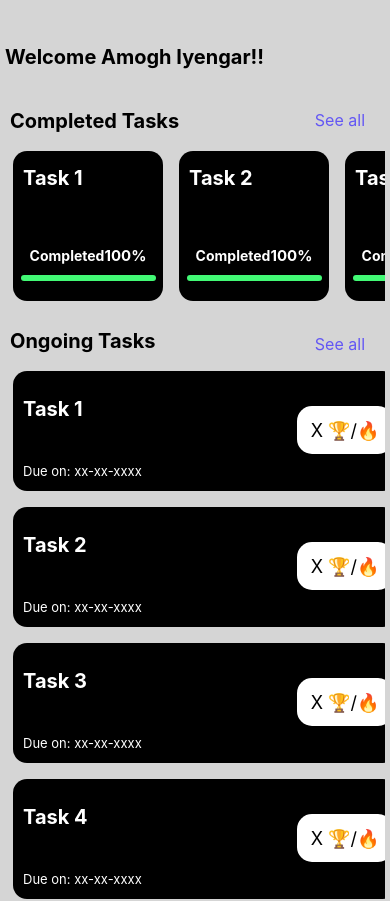
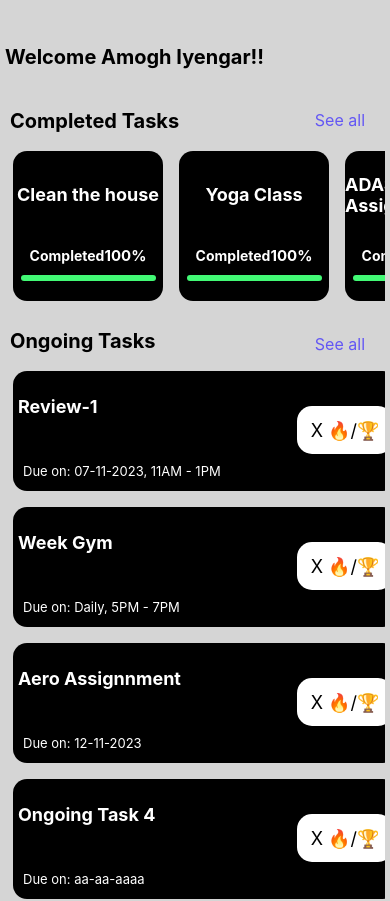
Before and after one commit to Zafcar/Major-Topic-HabitAI, a React Native app: screen /homeScreen in a window 390 px wide. Shown: the top 901 px of the page. Built offline with nearby package versions, Linux system fonts and the light colour scheme.

Commit message:
Review - 1 Changes to the code have been made
CHECK WHATSAPP

```diff
--- a/CompletedTaskDetails.js
+++ b/CompletedTaskDetails.js
@@ -13,12 +13,14 @@ import { TopScreenDisplay } from "./ToolBars";
 
 function TaskDetailsScreen() {
   const navigation = useNavigation();
+  const subtaskTexts = ["Kitchen", "Bedroom 1", "Bedroom 2", "Bedroom 3", "Living Room"];
+
 
   return (
     <View style={styles.container}>
       <TopScreenDisplay navigation={navigation} title={"Completed Task Details"} />
 
-      <Text style={styles.heading}>Task name</Text>
+      <Text style={styles.heading}>Clean the house</Text>
 
       <View style={styles.dueDateContainer}>
         <View style={styles.iconBackground}>
@@ -26,13 +28,13 @@ function TaskDetailsScreen() {
         </View>
         <View style={styles.dueDateTextContainer}>
           <Text style={styles.dueDateText}>Due Date</Text>
-          <Text style={styles.dueDate}>xx-xx-xxxx</Text>
+          <Text style={styles.dueDate}>06-11-2023</Text>
         </View>
       </View>
 
       <Text style={styles.heading}>Details</Text>
       <View style={styles.projectDetails}>
-        <Text style={styles.projectText}>Task Details.</Text>
+        <Text style={styles.projectText}>Complete cleaning of the house including first floor rooms. </Text>
       </View>
 
       <View style={styles.progressContainer}>
@@ -48,10 +50,10 @@ function TaskDetailsScreen() {
       </View>
 
       <ScrollView style={styles.scrollContainer}>
-        {[1, 2, 3, 4, 5].map((i) => (
-          <View key={i} style={styles.subTaskRow}>
+      {subtaskTexts.map((text, index) => (
+      <View key={index} style={styles.subTaskRow}>
       <TouchableOpacity style={styles.subTaskButton} onPress={() => {}}>
-              <Text style={styles.subTaskButtonText}>{`Sub task ${i}`}</Text>
+        <Text style={styles.subTaskButtonText}>{text}</Text>
       </TouchableOpacity>
       <TouchableOpacity style={styles.checkButton}>
         <FontAwesome5 name="check" size={14} color="white" />
@@ -59,6 +61,7 @@ function TaskDetailsScreen() {
        </View>
       ))}
       </ScrollView>
+
 
       <TouchableOpacity style={styles.lastButton}>
         <Text style={styles.lastButtonText}>Edit task</Text>
--- a/HomeScreen.js
+++ b/HomeScreen.js
@@ -12,12 +12,17 @@ import { BottonTools } from "./ToolBars";
 
 function HomeScreen() {
   const navigation = useNavigation();
+  const completedTaskTexts = ["Clean the house", "Yoga Class", "ADAS Assignment", "Task 4", "Task 5", "Task 6"];
+  const ongoingTaskTexts = ["Review-1", "Week Gym", "Aero Assignnment", "Ongoing Task 4", "Ongoing Task 5", "Ongoing Task 6", "Ongoing Task 7"];
+
+  const dueDates = ["07-11-2023, 11AM - 1PM", "Daily, 5PM - 7PM", "12-11-2023", "aa-aa-aaaa", "bb-bb-bbbb", "cc-cc-cccc", "dd-dd-dddd"];
+
   return (
     <View style={styles.container}>
       <UserDisplay />
-      <CompletedTasks navigation={navigation} />
+      <CompletedTasks navigation={navigation} completedTaskTexts={completedTaskTexts} />
       <View style={{ flex: 1 }}>
-        <OngoingTasks navigation={navigation} />
+        <OngoingTasks navigation={navigation} ongoingTaskTexts={ongoingTaskTexts} dueDates={dueDates} />
       </View>
       <BottonTools navigation={navigation} currentpage={"homeScreen"} />
     </View>
@@ -25,7 +30,7 @@ function HomeScreen() {
 }
 
 function UserDisplay() {
-  const name = "Amogh Iyengar"; //Name changed here later on
+  const name = "Amogh Iyengar";
   return (
     <Text style={[styles.welcomeText, { color: "black", marginTop: 40 }]}>
       Welcome {name}!!
@@ -33,7 +38,7 @@ function UserDisplay() {
   );
 }
 
-function CompletedTasks({ navigation }) {
+function CompletedTasks({ navigation, completedTaskTexts }) {
   return (
     <View style={styles.categoriesContainer}>
       <Text style={[styles.categoryText, { color: "black", marginLeft: 5 }]}>
@@ -55,33 +60,27 @@ function CompletedTasks({ navigation }) {
         showsHorizontalScrollIndicator={false}
         contentContainerStyle={styles.buttonContainer}
       >
-        {Array.from({ length: 6 }).map((_, index) => (
-          <CompletedTask key={index} count={index} navigation={navigation} />
+        {completedTaskTexts.map((text, index) => (
+          <CompletedTask key={index} text={text} navigation={navigation} />
         ))}
       </ScrollView>
     </View>
   );
 }
 
-function CompletedTask({ count, navigation }) {
+function CompletedTask({ text, navigation }) {
   return (
     <TouchableOpacity
       style={[styles.completedButton, { borderRadius: 14 }]}
       onPress={() => navigation.navigate("completedTaskDetails")}
     >
-      <View style={{ flex: 1 }}>
+      <View style={{ flex: 1, justifyContent: 'center', alignItems: 'center' }}>
         <Text
           style={[
-            styles.buttonText,
-            {
-              fontWeight: "bold",
-              color: "white",
-              marginTop: 15,
-              marginLeft: -65,
-            },
+            styles.completedButtonText,
           ]}
         >
-          Task {count + 1}
+          {text}
         </Text>
       </View>
       <View
@@ -123,7 +122,7 @@ function CompletedTask({ count, navigation }) {
   );
 }
 
-function OngoingTasks({ navigation }) {
+function OngoingTasks({ navigation, ongoingTaskTexts, dueDates }) {
   return (
     <View style={styles.categoriesContainer}>
       <Text
@@ -146,19 +145,18 @@ function OngoingTasks({ navigation }) {
         See all
       </Text>
       <ScrollView
-        contentContainerStyle={{}}
-        style={styles.buttonContainer}
+        contentContainerStyle={styles.buttonContainer}
         snapToEnd={false}
       >
-        {Array.from({ length: 7 }).map((_, index) => (
-          <OngoingTask key={index} count={index} navigation={navigation} />
+        {ongoingTaskTexts.map((text, index) => (
+          <OngoingTask key={index} text={text} dueDate={dueDates[index]} navigation={navigation} />
         ))}
       </ScrollView>
     </View>
   );
 }
 
-function OngoingTask({ count, navigation }) {
+function OngoingTask({ text, dueDate, navigation }) {
   return (
     <TouchableOpacity
       style={styles.ongoingButtonContainer}
@@ -168,16 +166,10 @@ function OngoingTask({ count, navigation }) {
         <View style={{ flexDirection: "row", alignItems: "center", flex: 1 }}>
           <Text
             style={[
-              styles.buttonText,
-              {
-                fontWeight: "bold",
-                color: "white",
-                marginLeft: 10,
-                marginTop: -45,
-              },
+              styles.ongoingButtonText,
             ]}
           >
-            Task {count + 1}
+            {text}
           </Text>
         </View>
         <Text
@@ -189,7 +181,7 @@ function OngoingTask({ count, navigation }) {
             bottom: 12,
           }}
         >
-          Due on: xx-xx-xxxx
+          Due on: {dueDate}
         </Text>
         <View
           style={{
@@ -205,7 +197,7 @@ function OngoingTask({ count, navigation }) {
             borderRadius: 15,
           }}
         >
-          <Text style={{ color: "black", fontSize: 18 }}>X 🏆/🔥</Text>
+          <Text style={{ color: "black", fontSize: 18 }}>X 🔥/🏆</Text>
         </View>
       </View>
     </TouchableOpacity>
@@ -227,10 +219,6 @@ const styles = StyleSheet.create({
     marginBottom: 40,
   },
   categoriesContainer: {},
-  categoryContainer: {
-    marginBottom: 15,
-    flex: 1,
-  },
   categoryText: {
     fontSize: 20,
     fontWeight: "bold",
@@ -255,11 +243,26 @@ const styles = StyleSheet.create({
     backgroundColor: "black",
     margin: 8,
     justifyContent: "center",
-    alignItems: "left",
+    alignItems: "flex-start",
   },
   buttonText: {
     color: "#0466C8",
     fontSize: 20,
     fontWeight: "bold",
   },
+  ongoingButtonText: {
+    color: "white",
+    fontSize: 18,
+    fontWeight: "bold",
+    marginLeft: 5,
+    marginBottom: 50,
+  },
+  completedButtonText: {
+    color: "white",
+    fontSize: 18,
+    fontWeight: "bold",
+  },
+  ongoingButtonContainer: {
+    // Add any additional styles if needed for the container
+  },
 });
--- a/OngoingTaskDetails.js
+++ b/OngoingTaskDetails.js
@@ -13,12 +13,14 @@ import { TopScreenDisplay } from "./ToolBars";
 
 function TaskDetailsScreen() {
   const navigation = useNavigation();
+  const subtaskrow = ["Make the ppt", "Ensure functioning of Front End", "Enter Project Timeline Details", "Presentation to Panel", "Post Review Discussion with Guide"];
+
 
   return (
     <View style={styles.container}>
       <TopScreenDisplay navigation={navigation} title={"Task Details"} />
 
-      <Text style={styles.heading}>Task name</Text>
+      <Text style={styles.heading}>Review 1</Text>
 
       <View style={styles.dueDateContainer}>
         <View style={styles.iconBackground}>
@@ -26,13 +28,13 @@ function TaskDetailsScreen() {
         </View>
         <View style={styles.dueDateTextContainer}>
           <Text style={styles.dueDateText}>Due Date</Text>
-          <Text style={styles.dueDate}>xx-xx-xxxx</Text>
+          <Text style={styles.dueDate}>07-11-2023</Text>
         </View>
       </View>
 
       <Text style={styles.heading}>Details</Text>
       <View style={styles.projectDetails}>
-        <Text style={styles.projectText}>Task Details.</Text>
+        <Text style={styles.projectText}>Ensure smooth presentation of the app and our future planned work for the same.</Text>
       </View>
 
       <View style={styles.progressContainer}>
@@ -48,17 +50,25 @@ function TaskDetailsScreen() {
       </View>
 
       <ScrollView style={styles.scrollContainer}>
-        {[1, 2, 3, 4, 5].map((i) => (
-          <View key={i} style={styles.subTaskRow}>
+      {subtaskrow.map((text, index) => (
+      <View key={index} style={styles.subTaskRow}>
         <TouchableOpacity style={styles.subTaskButton} onPress={() => {}}>
-              <Text style={styles.subTaskButtonText}>{`Sub task ${i}`}</Text>
+         <Text style={styles.subTaskButtonText}>{text}</Text>
         </TouchableOpacity>
+        {index >= subtaskrow.length - 2 ? (
+        <TouchableOpacity style={styles.circleButton}>
+          <FontAwesome5 name="circle" size={14} color="white" />
+        </TouchableOpacity>
+        ) : (
         <TouchableOpacity style={styles.checkButton}>
           <FontAwesome5 name="check" size={14} color="white" />
         </TouchableOpacity>
+        )}
       </View>
       ))}
       </ScrollView>
+
+
 
       <TouchableOpacity style={styles.lastButton}>
         <Text style={styles.lastButtonText}>Edit task</Text>
@@ -186,6 +196,16 @@ const styles = StyleSheet.create({
     right: 25,
     borderRadius: 14,
   },
+  circleButton: {
+    width: 40,
+    height: 40,
+    backgroundColor: "black",
+    justifyContent: "center",
+    alignItems: "center",
+    position: "absolute",
+    right: 25,
+    borderRadius: 14,
+  },
   lastButton: {
     width: 380,
     height: 67,
```
Lines whose indentation alone changed are shown as unchanged.
